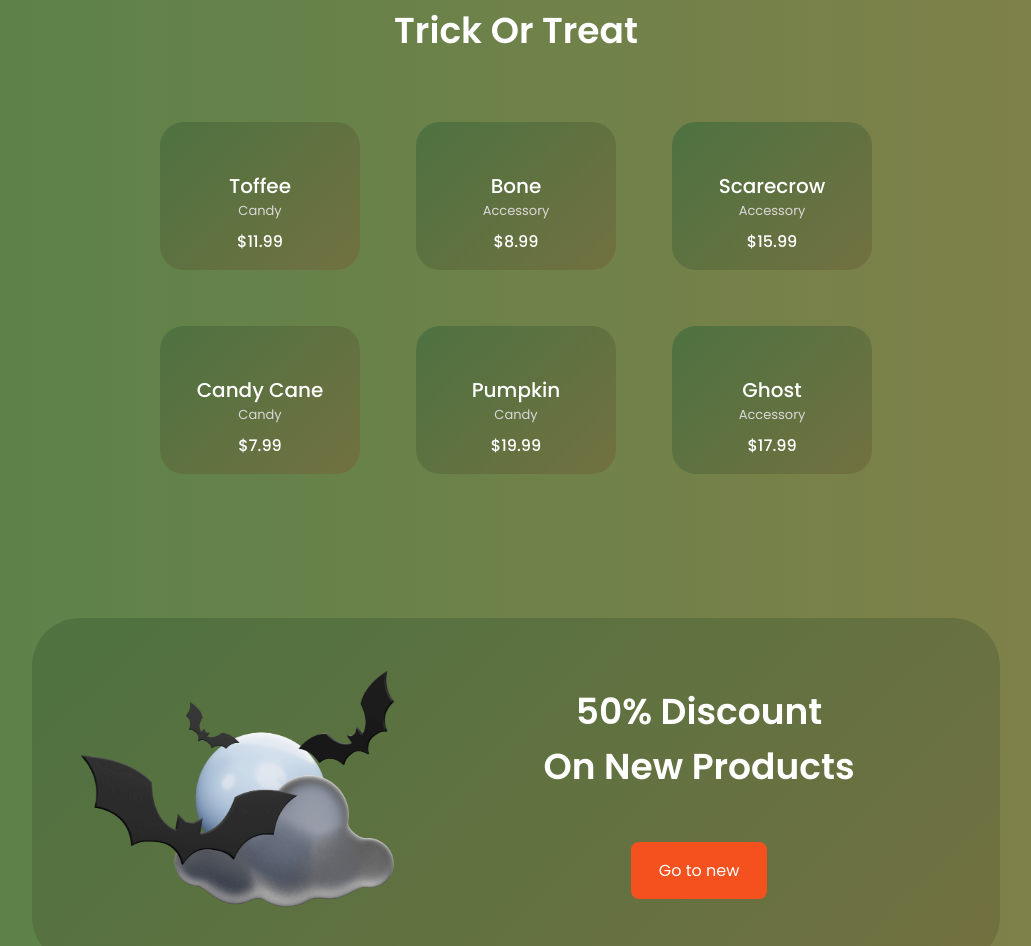
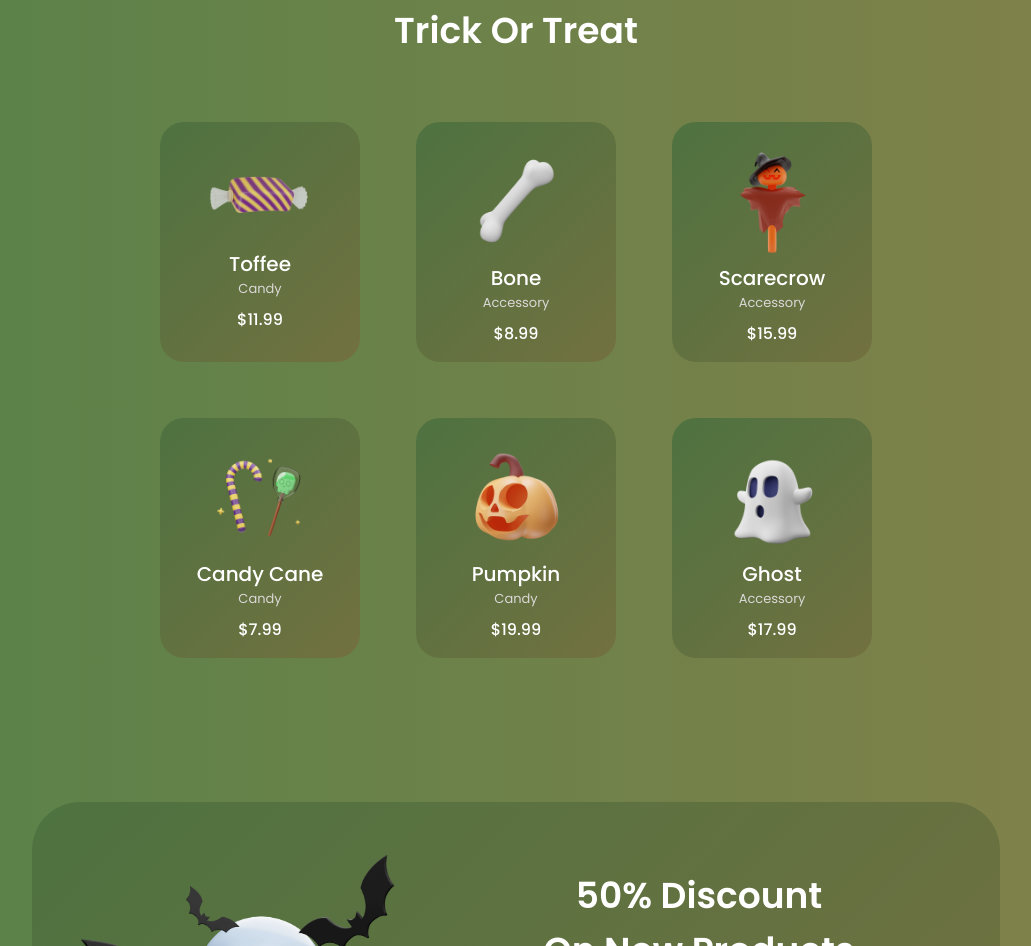
Before and after one commit to PhanDangKhoa96/HalloweenPage, a plain HTML site: page index.html in a window 1280 px wide. Shown: the part 2135-3081 px from the top of the page, without its empty margins (124-1155 px from the left). Drawn offline with nearby package versions, Linux system fonts and the light colour scheme; the site is published under a folder, as on GitHub Pages, so addresses that start at the root find nothing.

Commit message:
Fix: Display image in trick section

```diff
--- a/index.html
+++ b/index.html
@@ -209,7 +209,7 @@
 
             <div class="trick__container container grid">
                 <div class="trick__content">
-                    <img src="/assets/img/trick-treat1-img.png" alt="" class="trick__img">
+                    <img src="./assets/img/trick-treat1-img.png" alt="" class="trick__img">
                     <h3 class="trick__title">Toffee</h3>
                     <span class="trick__subtitle">Candy</span>
                     <span class="trick__price">$11.99</span>
@@ -218,7 +218,7 @@
                 </div>
 
                 <div class="trick__content">
-                    <img src="/assets/img/trick-treat2-img.png" alt="" class="trick__img">
+                    <img src="./assets/img/trick-treat2-img.png" alt="" class="trick__img">
                     <h3 class="trick__title">Bone</h3>
                     <span class="trick__subtitle">Accessory</span>
                     <span class="trick__price">$8.99</span>
@@ -227,7 +227,7 @@
                 </div>
 
                 <div class="trick__content">
-                    <img src="/assets/img/trick-treat3-img.png" alt="" class="trick__img">
+                    <img src="./assets/img/trick-treat3-img.png" alt="" class="trick__img">
                     <h3 class="trick__title">Scarecrow</h3>
                     <span class="trick__subtitle">Accessory</span>
                     <span class="trick__price">$15.99</span>
@@ -236,7 +236,7 @@
                 </div>
 
                 <div class="trick__content">
-                    <img src="/assets/img/trick-treat4-img.png" alt="" class="trick__img">
+                    <img src="./assets/img/trick-treat4-img.png" alt="" class="trick__img">
                     <h3 class="trick__title">Candy Cane</h3>
                     <span class="trick__subtitle">Candy</span>
                     <span class="trick__price">$7.99</span>
@@ -245,7 +245,7 @@
                 </div>
 
                 <div class="trick__content">
-                    <img src="/assets/img/trick-treat5-img.png" alt="" class="trick__img">
+                    <img src="./assets/img/trick-treat5-img.png" alt="" class="trick__img">
                     <h3 class="trick__title">Pumpkin</h3>
                     <span class="trick__subtitle">Candy</span>
                     <span class="trick__price">$19.99</span>
@@ -254,7 +254,7 @@
                 </div>
 
                 <div class="trick__content">
-                    <img src="/assets/img/trick-treat6-img.png" alt="" class="trick__img">
+                    <img src="./assets/img/trick-treat6-img.png" alt="" class="trick__img">
                     <h3 class="trick__title">Ghost</h3>
                     <span class="trick__subtitle">Accessory</span>
                     <span class="trick__price">$17.99</span>
```
